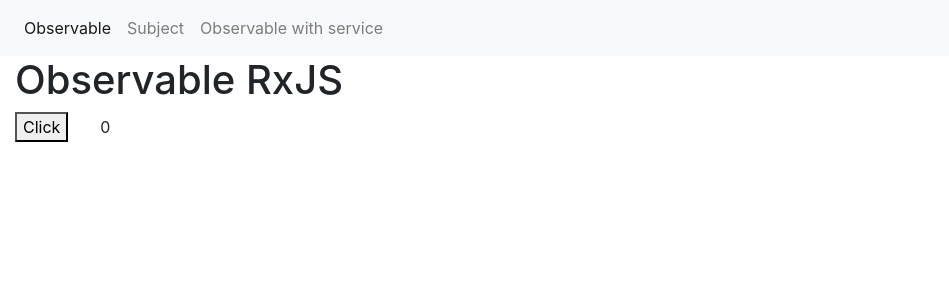
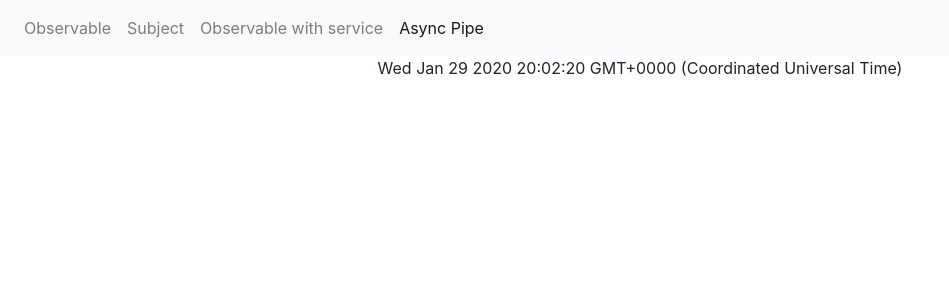
Before and after one commit to bookgvi/Angular, an Angular app: page /asyncpipe in a window 1280 px wide. Before the commit this address led to /observe. Shown: the top 300 px of the page, without its empty margins (0-949 px from the left). Built offline with nearby package versions, Linux system fonts and the light colour scheme.

Commit message:
Async pipe

```diff
--- a/src/app/app.component.html
+++ b/src/app/app.component.html
@@ -3,6 +3,7 @@
     <a class="nav-item nav-link" routerLink="/observe" routerLinkActive="active">Observable</a>
     <a class="nav-item nav-link" routerLink="/subject" routerLinkActive="active">Subject</a>
     <a class="nav-item nav-link" routerLink="/owserv" routerLinkActive="active">Observable with service</a>
+    <a class="nav-item nav-link" routerLink="/asyncpipe" routerLinkActive="active">Async Pipe</a>
   </div>
 </nav>
 <div class="container-fluid">
--- a/src/app/app.module.ts
+++ b/src/app/app.module.ts
@@ -7,13 +7,15 @@
 import { ObservableComponent } from './components/observable/observable.component';
 import { SubjectComponent } from './components/subject/subject.component';
 import { ObsWithServiceComponent } from './components/obs-with-service/obs-with-service.component';
+import { AsyncPipeComponent } from './components/async-pipe/async-pipe.component';
 
 @NgModule({
   declarations: [
     AppComponent,
     ObservableComponent,
     SubjectComponent,
-    ObsWithServiceComponent
+    ObsWithServiceComponent,
+    AsyncPipeComponent
   ],
   imports: [
     BrowserModule,
--- /dev/null
+++ b/src/app/components/async-pipe/async-pipe.component.html
@@ -0,0 +1,5 @@
+<div class="row justify-content-center">
+  <div class="align-self-end">
+    {{ time | async }}
+  </div>
+</div>
--- /dev/null
+++ b/src/app/components/async-pipe/async-pipe.component.ts
@@ -0,0 +1,21 @@
+import { Component, OnInit } from '@angular/core';
+import { Observable, Subscriber } from 'rxjs';
+import DateTimeFormat = Intl.DateTimeFormat;
+
+@Component({
+  selector: 'app-async-pipe',
+  templateUrl: './async-pipe.component.html',
+  styleUrls: ['./async-pipe.component.css']
+})
+export class AsyncPipeComponent implements OnInit {
+  public time: Observable<string> = new Observable((observer: Subscriber<string>) => {
+    setInterval(() => observer.next(new Date().toString()), 1000);
+  });
+
+  constructor() {
+  }
+
+  ngOnInit() {
+  }
+
+}
--- a/src/app/router/app-routing.module.ts
+++ b/src/app/router/app-routing.module.ts
@@ -4,12 +4,14 @@
 import { ObservableComponent } from '../components/observable/observable.component';
 import { SubjectComponent } from '../components/subject/subject.component';
 import { ObsWithServiceComponent } from '../components/obs-with-service/obs-with-service.component';
+import { AsyncPipeComponent } from '../components/async-pipe/async-pipe.component';
 
 
 const routes: Routes = [
   { path: 'observe', component: ObservableComponent },
   { path: 'subject', component: SubjectComponent },
   { path: 'owserv', component: ObsWithServiceComponent },
+  { path: 'asyncpipe', component: AsyncPipeComponent },
   { path: '**', redirectTo: '/observe' }
 ];
 
```
Also changed, not shown: src/app/components/async-pipe/async-pipe.component.css (added), 1 other file (tests, documents, lock files or other folders).
